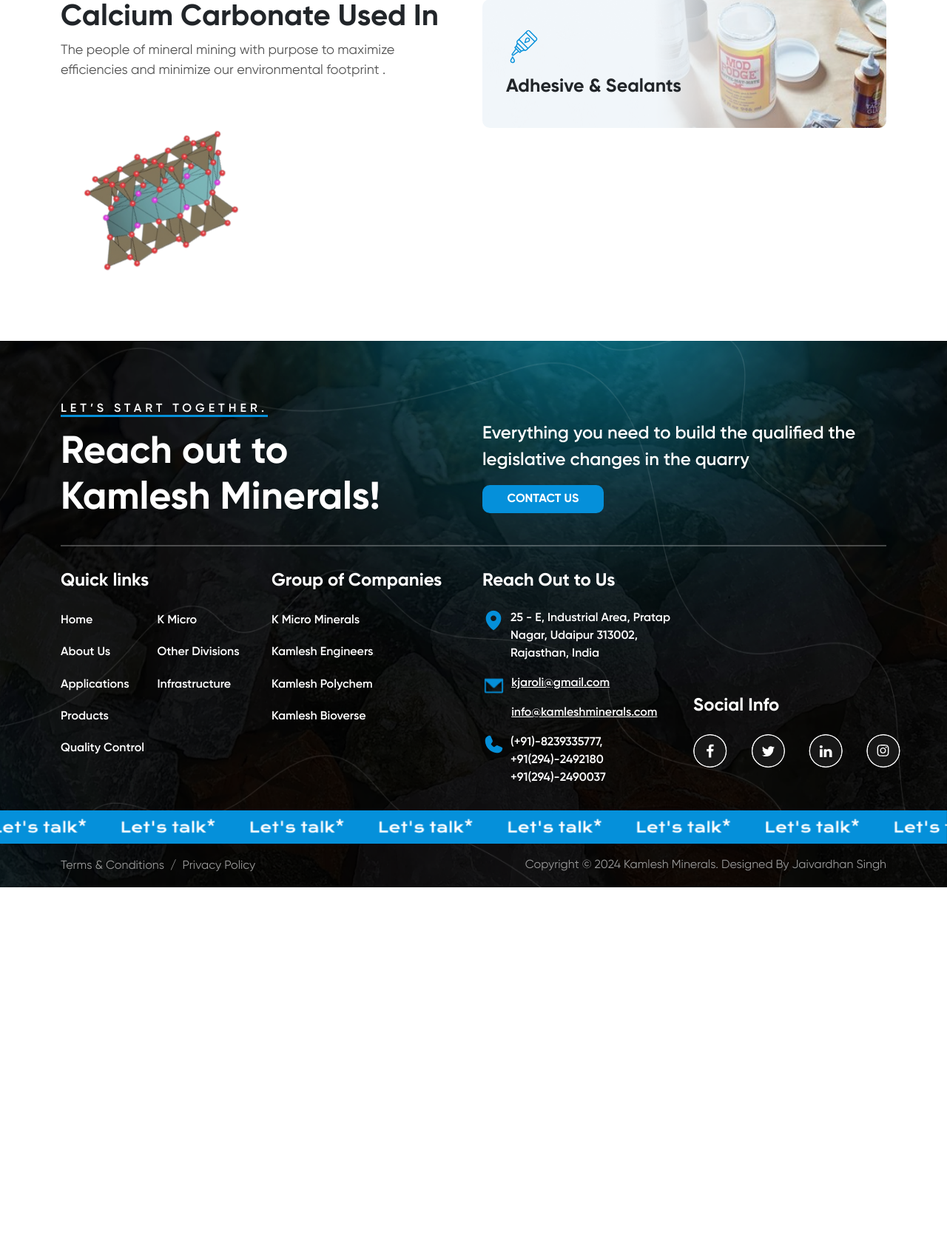
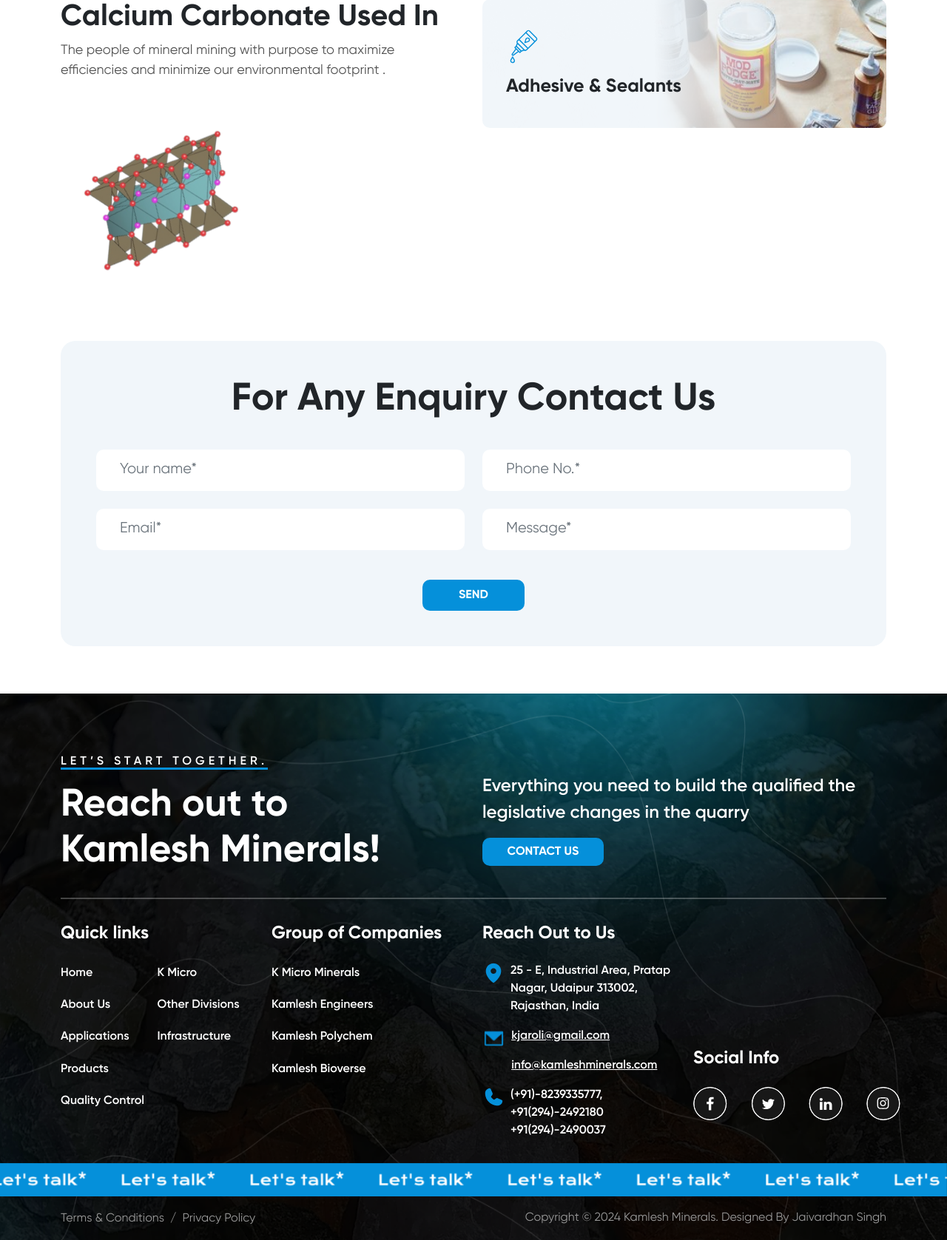
Before and after one commit to Tanishq070707/kamlesh, a PHP site: page /product-application.html in a window 1280 px wide. Shown: the part 844-2521 px from the top of the page at 74% size. Before the commit the page ends 2044 px from the top, so only its background shows below. Run offline with PHP 8.4, Linux system fonts and the light colour scheme; some libraries are stand-ins or nearby versions; grey boxes are pictures that could not be loaded.

Commit message:
20 latest code

```diff
--- a/product-application.html
+++ b/product-application.html
@@ -208,7 +208,10 @@
                       data-aos="fade-up"
                       data-aos-duration="1000"
                     >
-                      <div class="applicationCards" style="background-image: url(./src/img/appbg/1.png);">
+                      <div
+                        class="applicationCards"
+                        style="background-image: url(./src/img/appbg/1.png)"
+                      >
                         <div class="row">
                           <div class="col-md-12 m-auto">
                             <div class="appIcon">
@@ -231,6 +234,69 @@
         </div>
       </section>
       <!-- application crad end -->
+
+      <!-- form section  -->
+      <section>
+        <div class="productForm">
+          <div class="container">
+            <div class="proForm">
+              <div class="heading">
+                <h2>For Any Enquiry Contact Us</h2>
+              </div>
+              <form action="">
+                <div class="row">
+                  <div class="col-md-6">
+                    <div class="mb-4">
+                      <input
+                        type="text"
+                        class="form-control"
+                        id="exampleFormControlInput1"
+                        placeholder="Your name*"
+                      />
+                    </div>
+                  </div>
+                  <div class="col-md-6">
+                    <div class="mb-4">
+                      <input
+                        type="text"
+                        class="form-control"
+                        id="exampleFormControlInput1"
+                        placeholder="Phone No.*"
+                      />
+                    </div>
+                  </div>
+                  <div class="col-md-6">
+                    <div class="mb-4">
+                      <input
+                        type="email"
+                        class="form-control"
+                        id="exampleFormControlInput1"
+                        placeholder="Email*"
+                      />
+                    </div>
+                  </div>
+                  <div class="col-md-6">
+                    <div class="mb-4">
+                      <input
+                        type="text"
+                        class="form-control"
+                        id="exampleFormControlInput1"
+                        placeholder="Message*"
+                      />
+                    </div>
+                  </div>
+                  <div class="col-md-12">
+                    <div class="sendBtn">
+                      <button class="btn btn-group contactBtn">SEND</button>
+                    </div>
+                  </div>
+                </div>
+              </form>
+            </div>
+          </div>
+        </div>
+      </section>
+      <!-- form section end -->
 
       <!-- footer section  -->
       <section>
@@ -277,7 +343,9 @@
                       <ul>
                         <li><a href="">K Micro</a></li>
                         <li><a href="./companies.html">Other Divisions</a></li>
-                        <li><a href="./infrastructure.html">Infrastructure</a></li>
+                        <li>
+                          <a href="./infrastructure.html">Infrastructure</a>
+                        </li>
                       </ul>
                     </div>
                   </div>
@@ -286,7 +354,9 @@
                       <h4>Group of Companies</h4>
                       <ul>
                         <li><a href="">K Micro Minerals</a></li>
-                        <li><a href="./companies.html">Kamlesh Engineers</a></li>
+                        <li>
+                          <a href="./companies.html">Kamlesh Engineers</a>
+                        </li>
                         <li><a href="./companies.html">Kamlesh Polychem</a></li>
                         <li><a href="./companies.html">Kamlesh Bioverse</a></li>
                       </ul>
@@ -574,7 +644,7 @@
         `./product-detail.html?industry-id=${industry.id}&product-id=${id}`
       );
       $(industryIcon).attr("src", industry.icon);
-      $(applicationcard).css("background-image",`url(${industry.bgimage})`);
+      $(applicationcard).css("background-image", `url(${industry.bgimage})`);
 
       if (index != 0) {
         $(".appCard-container").append(targetCard);
--- a/src/css/index.css
+++ b/src/css/index.css
@@ -1168,7 +1168,36 @@ p {
   padding: 1em 2em;
   border-radius: 10px;
 }
+.proForm .form-control {
+  border: none;
+  background-color: #fff;
+  padding: 1em 2em;
+  border-radius: 10px;
+}
 
+.proForm .form-control::placeholder{
+  font-size: 20px;
+}
+
+.proForm{
+  background-color: #F1F6FA;
+  padding: 3em;
+  border-radius: 20px;
+  text-align: center;
+}
+.proForm .sendBtn{
+  display: flex;
+  justify-content: center;
+  margin-top: 1em;
+}
+
+.proForm h2{
+  margin-top: 0em;
+  margin-bottom: 0.7em;
+}
+.productForm{
+  margin-bottom: 4em;
+}
 .ConForm{
   padding-left: 4em;
 }
```
